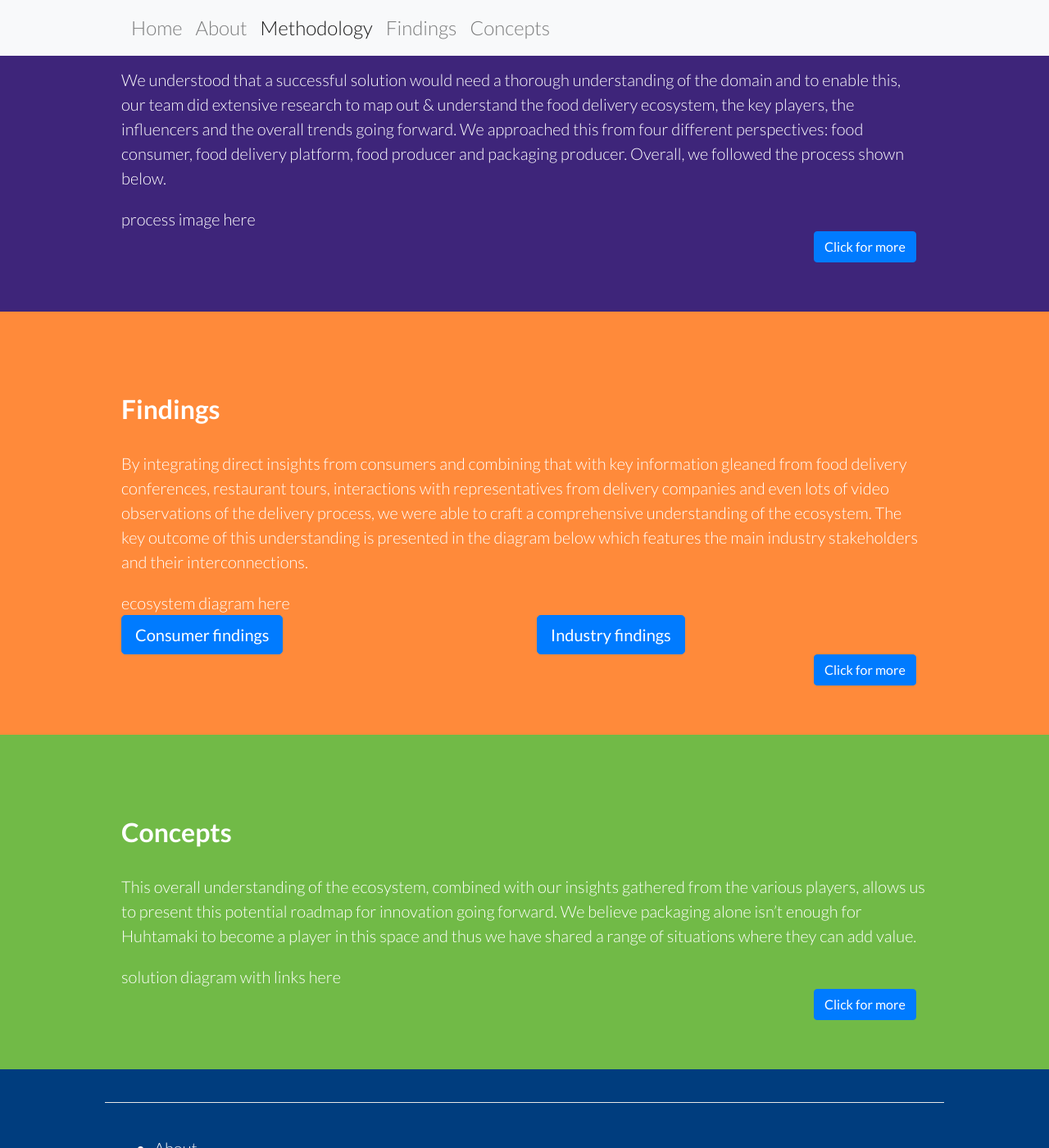
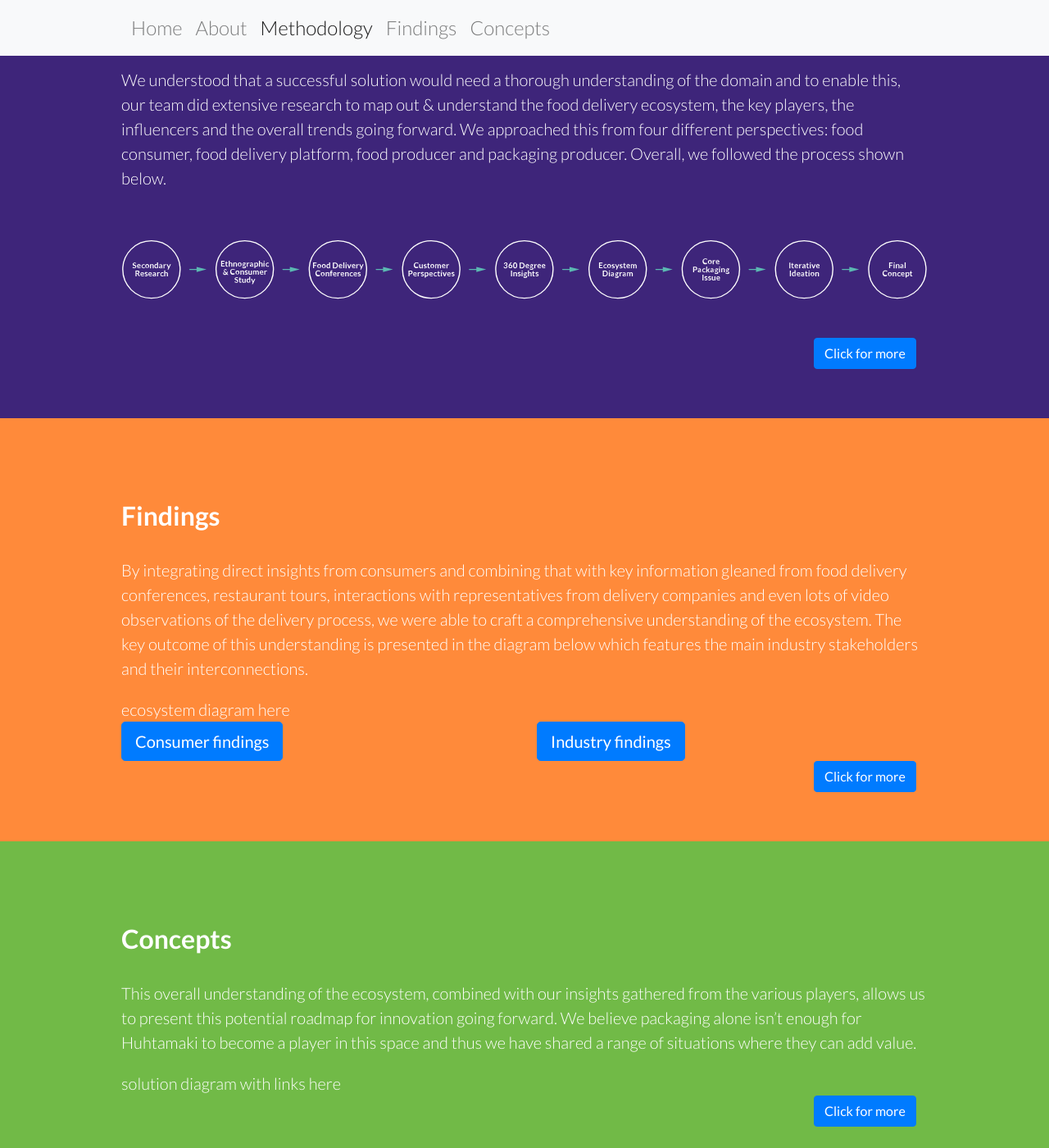
Before and after one commit to crackdev01/food-delivery-packaging, a Jekyll site: the page built from index.md, in a window 1280 px wide and 1400 px high, scrolled down 1454 px. Shown: the whole window at 82% size. Built offline with Jekyll 4.4.1, drawn with Linux system fonts in a browser that asks for light colours.

Commit message:
Illustrate process

```diff
--- a/_sass/base/_index-page.scss
+++ b/_sass/base/_index-page.scss
@@ -53,4 +53,9 @@
         }
     }
 
+    .process {
+        width: 100%;
+        margin: 2em 0;
+    }
+
 }
--- a/index.md
+++ b/index.md
@@ -97,8 +97,7 @@ body_class: home-page
     </div>
     <div class="row">
       <div class="col-lg-12 mx-auto">
-        process image here
-      </div>
+        <object type="image/svg+xml" data="assets/pictures/schemes/process.svg" class="process"></object>      </div>
     </div>
     <div class="row">
       <div class="col-lg-10 mx-auto">
```
Also changed, not shown: assets/pictures/schemes/process.svg (added).
